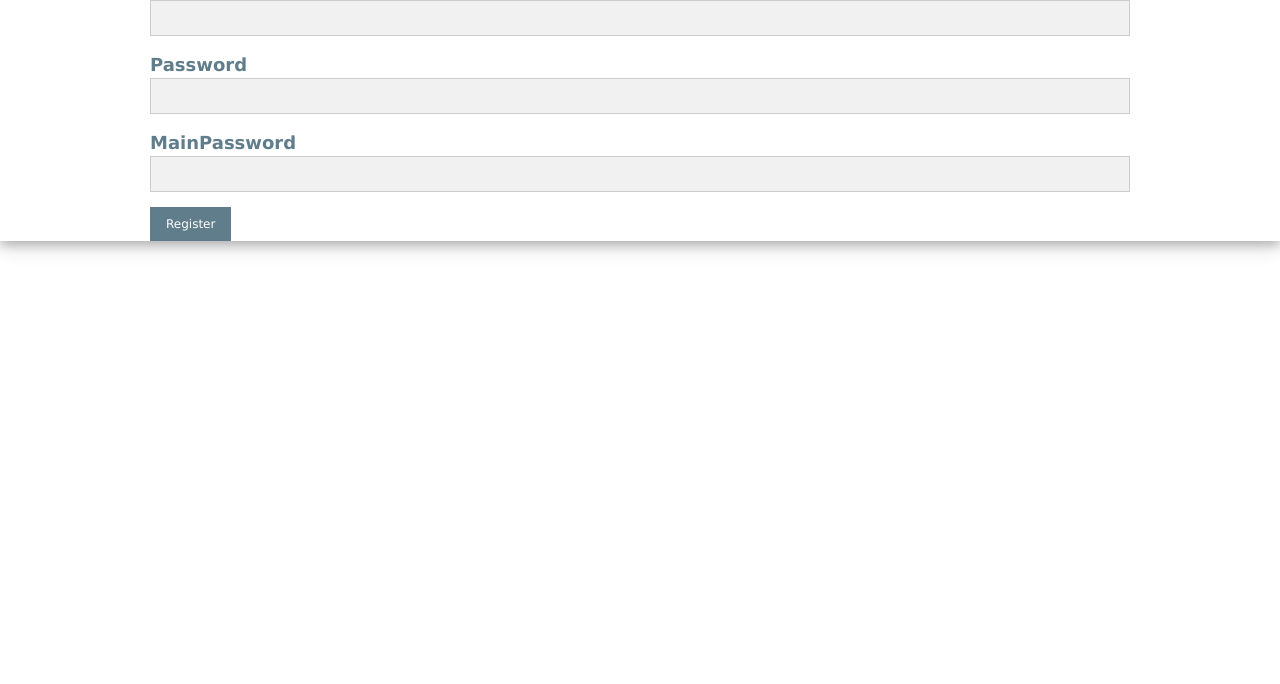
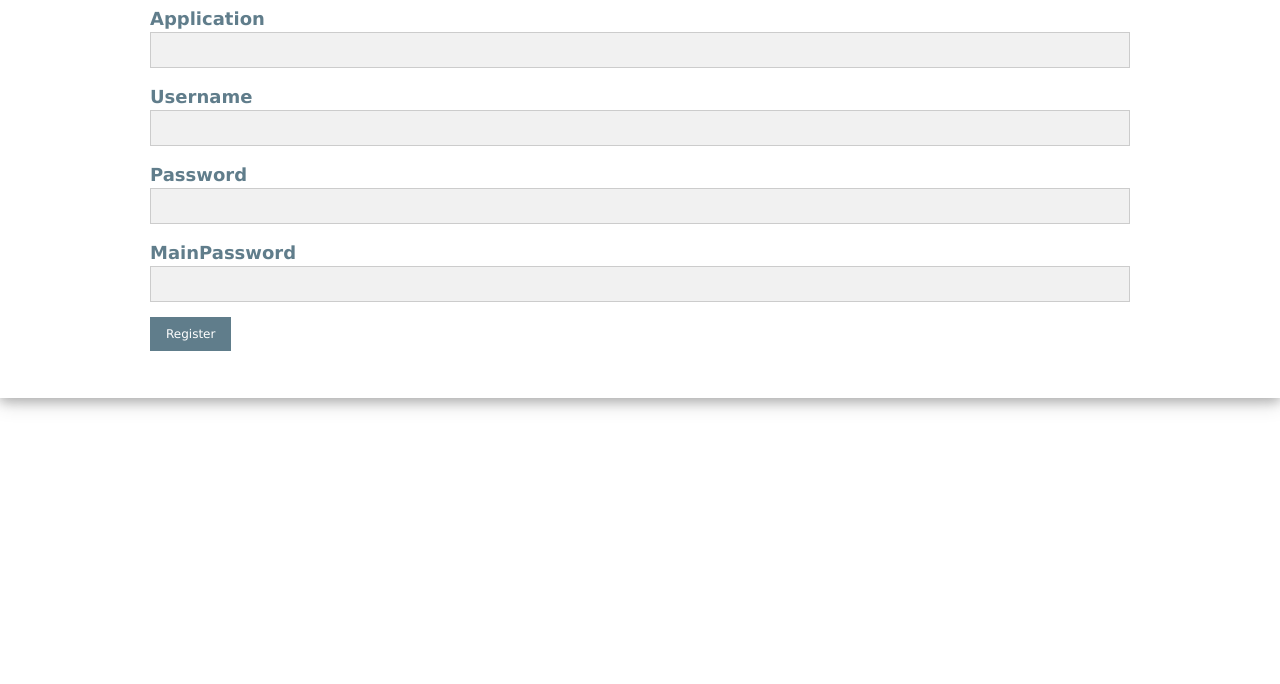
Before and after one commit to kaetir/KeyBox, a plain HTML site: page web_server/index.htm in a window 1280 px wide. Shown: the part 116-800 px from the top of the page. Drawn offline with Linux system fonts and the light colour scheme.

Commit message:
re-update

```diff
--- a/web_server/index.htm
+++ b/web_server/index.htm
@@ -11,22 +11,27 @@
 
 <body>
 
-  <div class="w3-card-4">
+  <div class="w3-card-4 w3-padding-32">
     <div class="w3-container w3-blue-grey">
       <center><h1>Bienvenue sur votre espace de gestion de mots de passes</h1></center>
     </div>
     <form class="w3-content" action="/action_page.php">
       <p>
+        <label class="w3-text-blue-grey w3-large"><b>Application</b></label>
+        <input class="w3-input w3-small w3-border w3-light-grey" name="application" type="text"></p>
+      <p>
+      <p>
         <label class="w3-text-blue-grey w3-large"><b>Username</b></label>
-        <input class="w3-input w3-small w3-border w3-light-grey" name="first" type="text"></p>
+        <input class="w3-input w3-small w3-border w3-light-grey" name="name" type="text"></p>
       <p>
         <label class="w3-text-blue-grey w3-large"><b>Password</b></label>
-        <input class="w3-input w3-border w3-light-grey w3-small" name="last" type="text"></p>
+        <input class="w3-input w3-border w3-light-grey w3-small" name="password" type="text"></p>
       <p>
         <label class="w3-text-blue-grey w3-large"><b>MainPassword</b></label>
-        <input class="w3-input w3-border w3-light-grey w3-small" name="last" type="text"></p>
+        <input class="w3-input w3-border w3-light-grey w3-small" name="mainpassword" type="text"></p>
       <p>
         <button class="w3-btn w3-blue-grey w3-small">Register</button></p>
+
     </form>
   </div>
 
```
